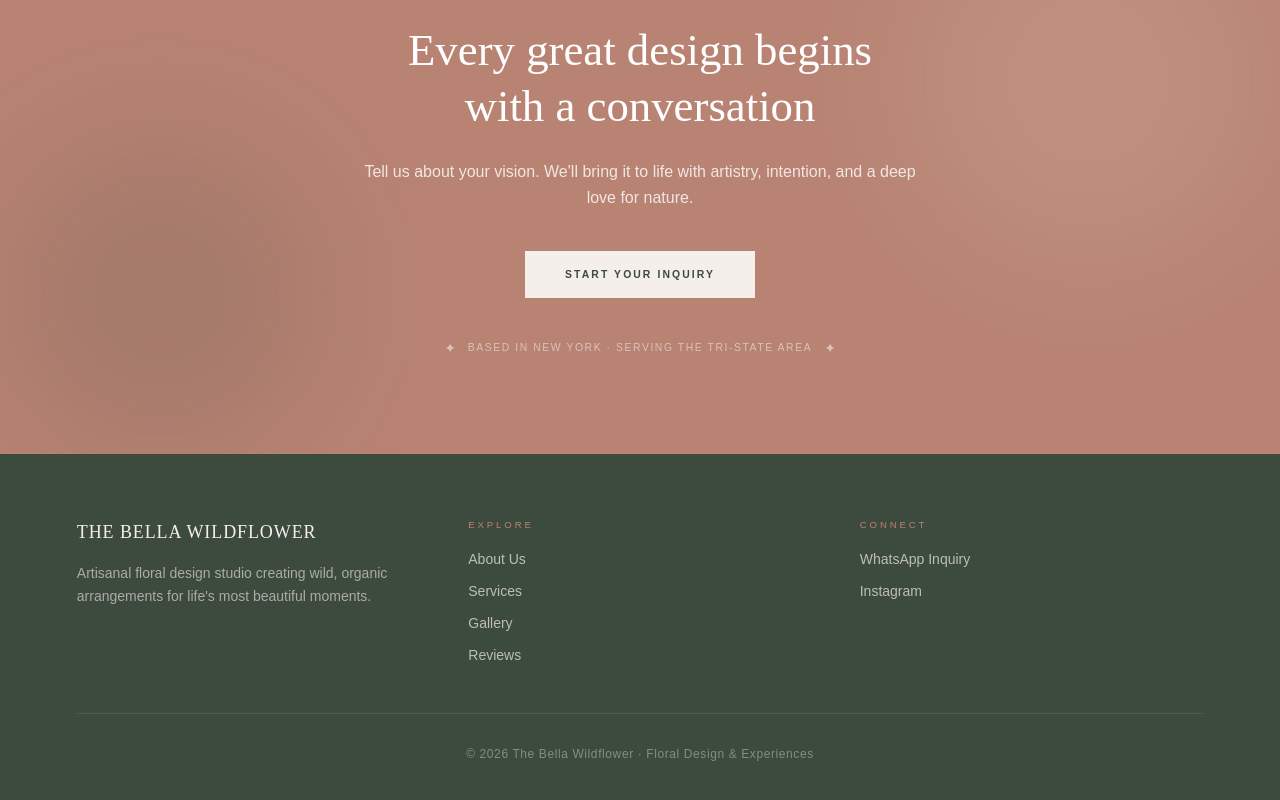
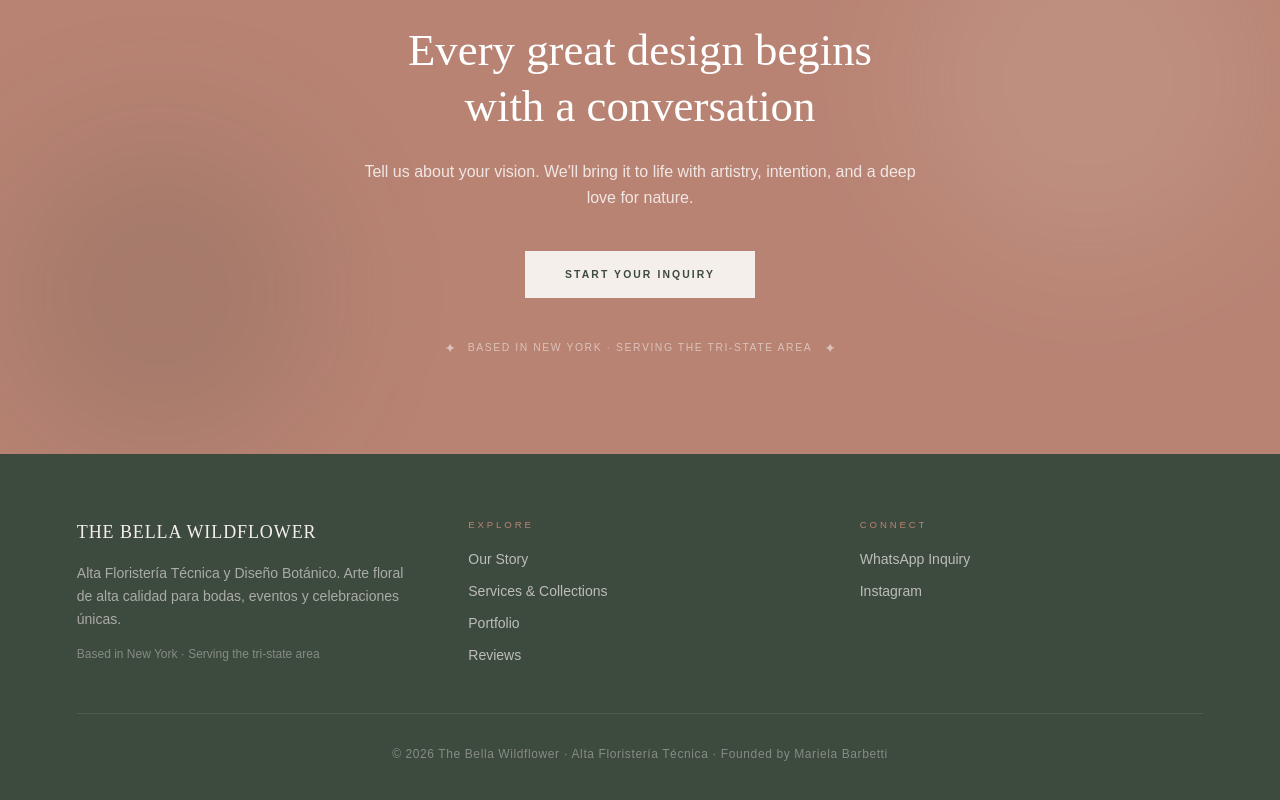
Before and after one commit to Omnix-Solution-Inc/wildflower, a Next.js app: page / in a window 1280 px wide. Shown: the part 5507-6307 px from the top of the page. Built offline with nearby package versions, Linux system fonts and the light colour scheme.

Commit message:
feat: Footer with real business info

```diff
--- a/src/components/layout/Footer.tsx
+++ b/src/components/layout/Footer.tsx
@@ -5,27 +5,34 @@ export function Footer() {
         <div className="grid md:grid-cols-3 gap-12 mb-12">
           <div>
             <h3 className="font-cinzel text-lg text-sand mb-4 tracking-wider">THE BELLA WILDFLOWER</h3>
-            <p className="text-sand/60 text-sm leading-relaxed">
-              Artisanal floral design studio creating wild, organic arrangements for life's most beautiful moments.
+            <p className="text-sand/60 text-sm leading-relaxed mb-4">
+              Alta Floristería Técnica y Diseño Botánico. Arte floral de alta calidad para bodas, eventos y celebraciones únicas.
             </p>
+            <p className="text-sand/40 text-xs">Based in New York · Serving the tri-state area</p>
           </div>
+
           <div>
             <h4 className="text-[0.6rem] tracking-[0.3em] uppercase text-terracotta mb-4">Explore</h4>
             <div className="flex flex-col gap-3">
-              <a href="#about" className="text-sand/70 text-sm hover:text-sand transition">About Us</a>
-              <a href="#services" className="text-sand/70 text-sm hover:text-sand transition">Services</a>
-              <a href="#gallery" className="text-sand/70 text-sm hover:text-sand transition">Gallery</a>
+              <a href="#about" className="text-sand/70 text-sm hover:text-sand transition">Our Story</a>
+              <a href="#services" className="text-sand/70 text-sm hover:text-sand transition">Services & Collections</a>
+              <a href="#gallery" className="text-sand/70 text-sm hover:text-sand transition">Portfolio</a>
               <a href="#testimonials" className="text-sand/70 text-sm hover:text-sand transition">Reviews</a>
             </div>
           </div>
+
           <div>
             <h4 className="text-[0.6rem] tracking-[0.3em] uppercase text-terracotta mb-4">Connect</h4>
-            <a href="https://wa.me/13217329993" target="_blank" rel="noopener noreferrer" className="text-sand/70 text-sm hover:text-sand transition block mb-3">WhatsApp Inquiry</a>
-            <a href="https://instagram.com" target="_blank" rel="noopener noreferrer" className="text-sand/70 text-sm hover:text-sand transition block">Instagram</a>
+            <a href="https://wa.me/13217329993?text=Hi%2C%20I%27d%20like%20to%20discuss%20floral%20design%20for%20my%20event"
+               target="_blank" rel="noopener noreferrer"
+               className="text-sand/70 text-sm hover:text-sand transition block mb-3">WhatsApp Inquiry</a>
+            <a href="https://instagram.com" target="_blank" rel="noopener noreferrer"
+               className="text-sand/70 text-sm hover:text-sand transition block">Instagram</a>
           </div>
         </div>
+
         <div className="border-t border-sand/10 pt-8 text-center">
-          <p className="text-sand/40 text-xs tracking-wider">© 2026 The Bella Wildflower · Floral Design & Experiences</p>
+          <p className="text-sand/40 text-xs tracking-wider">© 2026 The Bella Wildflower · Alta Floristería Técnica · Founded by Mariela Barbetti</p>
         </div>
       </div>
     </footer>
```
